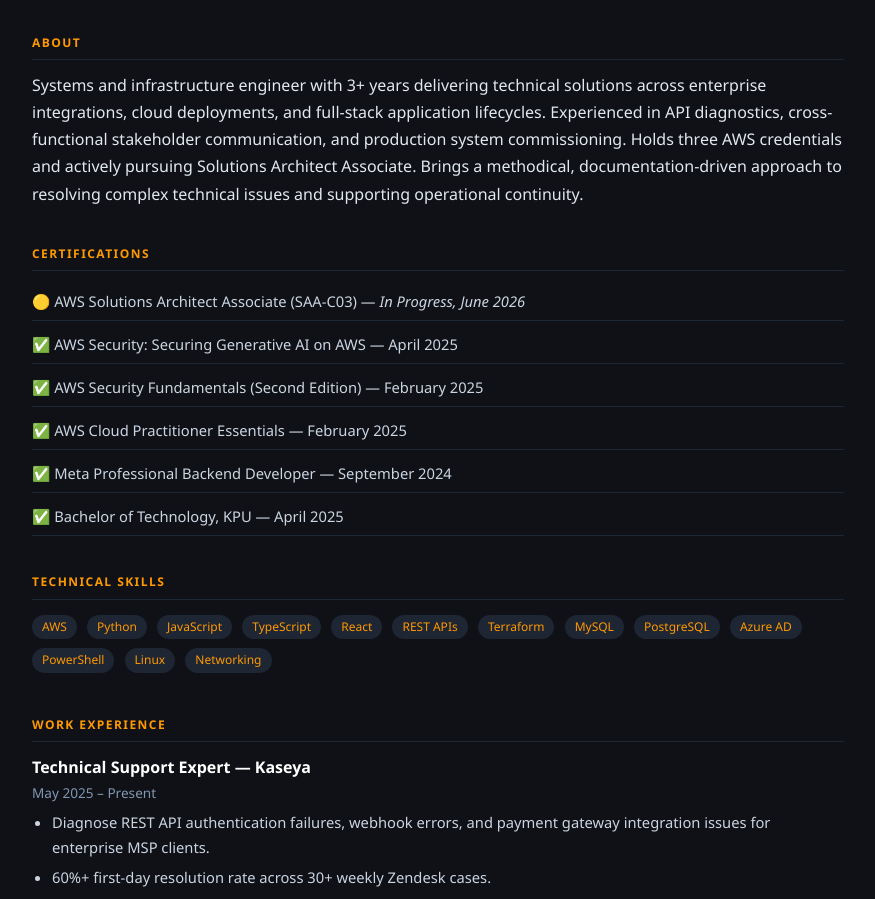
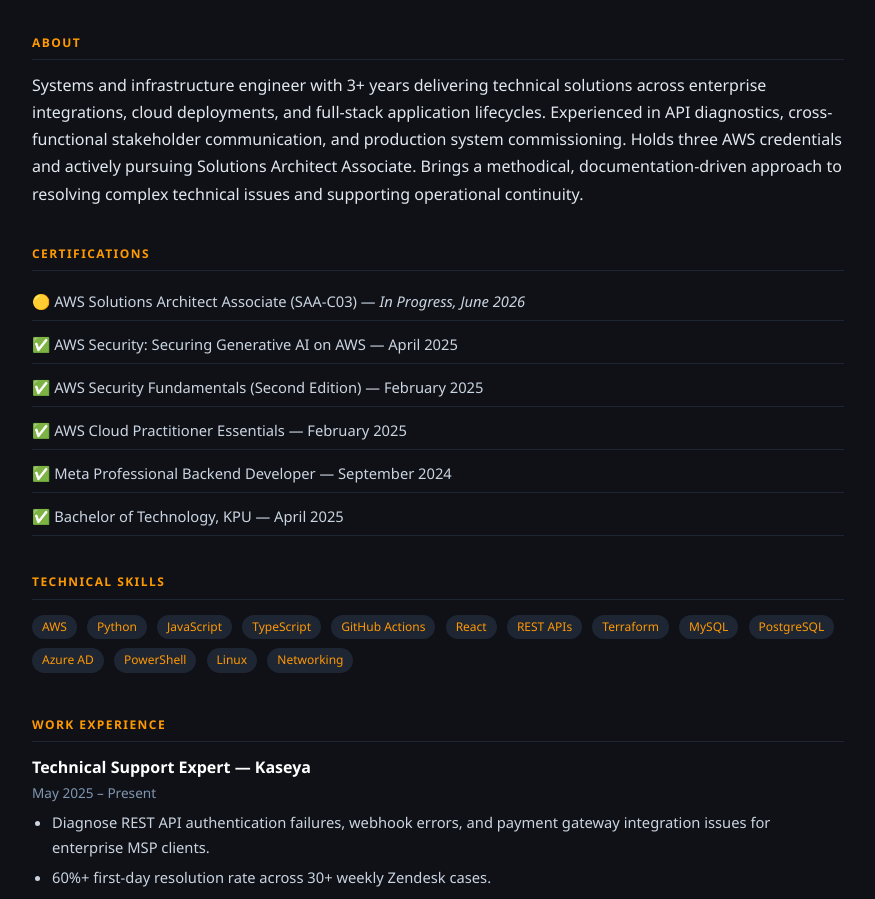
Before and after one commit to RavjotD/cloud-resume-challenge-aws, a plain HTML site: page website/index.html in a window 1280 px wide. Shown: the part 181-1080 px from the top of the page, without its empty margins (202-1077 px from the left). Drawn offline with Linux system fonts and the light colour scheme; no server answers.

Commit message:
Add GitHub Actions to skills badge — CI/CD test

```diff
--- a/website/index.html
+++ b/website/index.html
@@ -155,6 +155,7 @@
     <span class="badge">Python</span>
     <span class="badge">JavaScript</span>
     <span class="badge">TypeScript</span>
+    <span class="badge">GitHub Actions</span>
     <span class="badge">React</span>
     <span class="badge">REST APIs</span>
     <span class="badge">Terraform</span>
```
